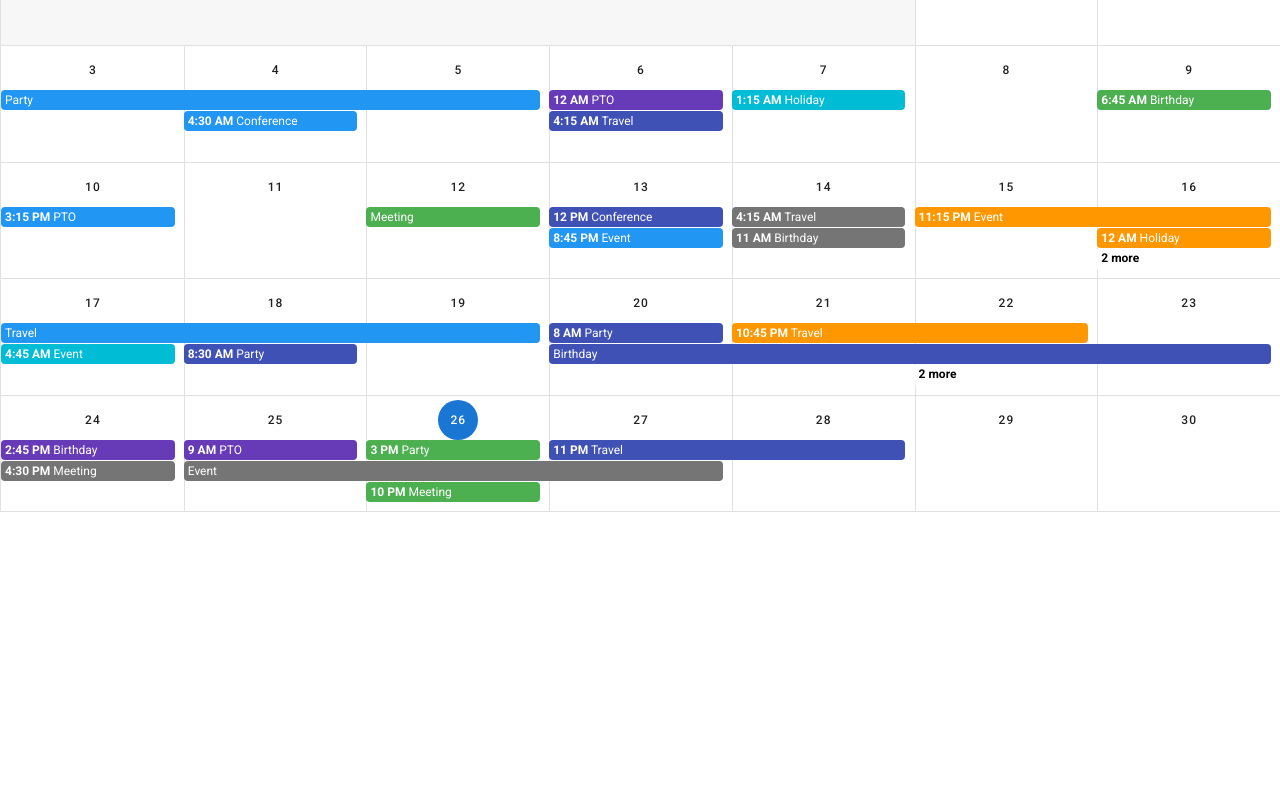
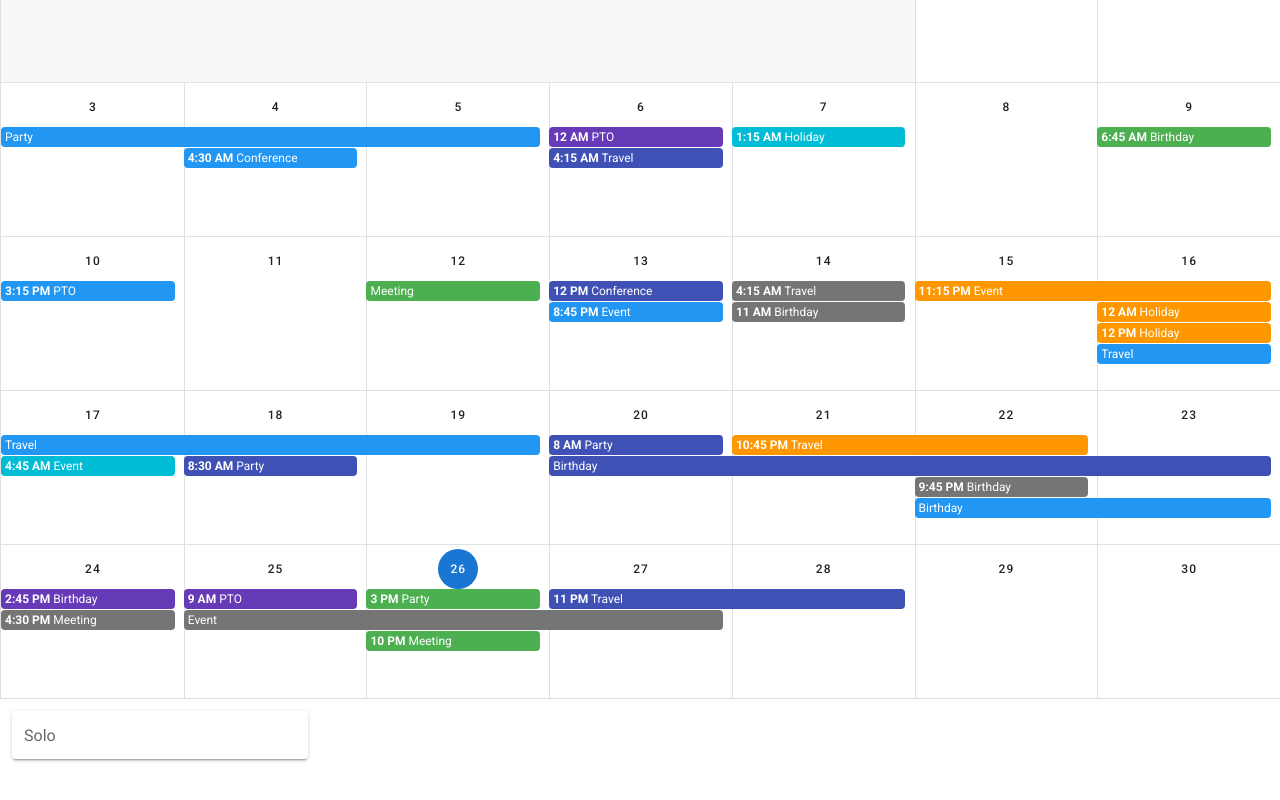
Before and after one commit to heywon0909/d-day1, a Vue app: page /calendar in a window 1280 px wide. Shown: the part 200-1000 px from the top of the page. Before the commit the page ends 800 px from the top, so only its background shows below. Built offline with nearby package versions, Linux system fonts and the light colour scheme.

Commit message:
vuetify calendar 수정중..

```diff
--- a/package.json
+++ b/package.json
@@ -9,6 +9,7 @@
   },
   "dependencies": {
     "core-js": "^3.6.5",
+    "lodash": "^4.17.21",
     "vue": "^2.6.11",
     "vue-router": "^3.4.1",
     "vuetify": "^2.6.0"
--- a/src/views/Calendar.vue
+++ b/src/views/Calendar.vue
@@ -1,6 +1,6 @@
 <template>
   <div>
-        <v-row class="fill-height">
+    <v-row class="fill-height">
     <v-col>
       <v-sheet height="64">
         <v-toolbar
@@ -43,7 +43,7 @@
           <!-- <v-menu
             bottom
             right
-          > -->
+          >
             <template v-slot:activator="{ on, attrs }">
               <v-btn
                 outlined
@@ -52,12 +52,12 @@
                 v-on="on"
               >
                 <span>{{type}}</span>
-                <!-- <v-icon right>
+                <v-icon right>
                   mdi-menu-down
-                </v-icon> -->
+                </v-icon>
               </v-btn>
             </template>
-            <!-- <v-list>
+            <v-list>
               <v-list-item @click="type = 'day'">
                 <v-list-item-title>Day</v-list-item-title>
               </v-list-item>
@@ -70,11 +70,11 @@
               <v-list-item @click="type = '4day'">
                 <v-list-item-title>4 days</v-list-item-title>
               </v-list-item>
-            </v-list> -->
-          <!-- </v-menu> -->
+            </v-list>
+          </v-menu> -->
         </v-toolbar>
       </v-sheet>
-      <v-sheet height="600">
+      <v-sheet height="787">
         <v-calendar
           ref="calendar"
           v-model="focus"
@@ -87,6 +87,18 @@
           @click:date="viewDay"
           @change="updateRange"
         ></v-calendar>
+        <template>
+             <v-col
+          cols="12"
+          sm="6"
+          md="3"
+        >
+          <v-text-field
+            label="Solo"
+            solo
+          ></v-text-field>
+        </v-col>
+        </template>
         <v-menu
           v-model="selectedOpen"
           :close-on-content-click="false"
@@ -138,6 +150,7 @@
 export default {
     data: () => ({
       focus: '',
+      inputOn:false,
       type: 'month',
       typeToLabel: {
         month: 'Month',
@@ -156,9 +169,9 @@ export default {
       this.$refs.calendar.checkChange()
     },
     methods: {
-      viewDay ({ date }) {
+      viewDay ({ date,nativeEvent }) {
           console.log(date);
-
+          console.log(nativeEvent);
         // this.focus = date
         // this.type = 'day'
       },
@@ -176,6 +189,7 @@ export default {
       },
       showEvent ({ nativeEvent, event }) {
         const open = () => {
+            console.log(nativeEvent);
           this.selectedEvent = event
           this.selectedElement = nativeEvent.target
           requestAnimationFrame(() => requestAnimationFrame(() => this.selectedOpen = true))
```
Also changed, not shown: 1 other file (tests, documents, lock files or other folders).
